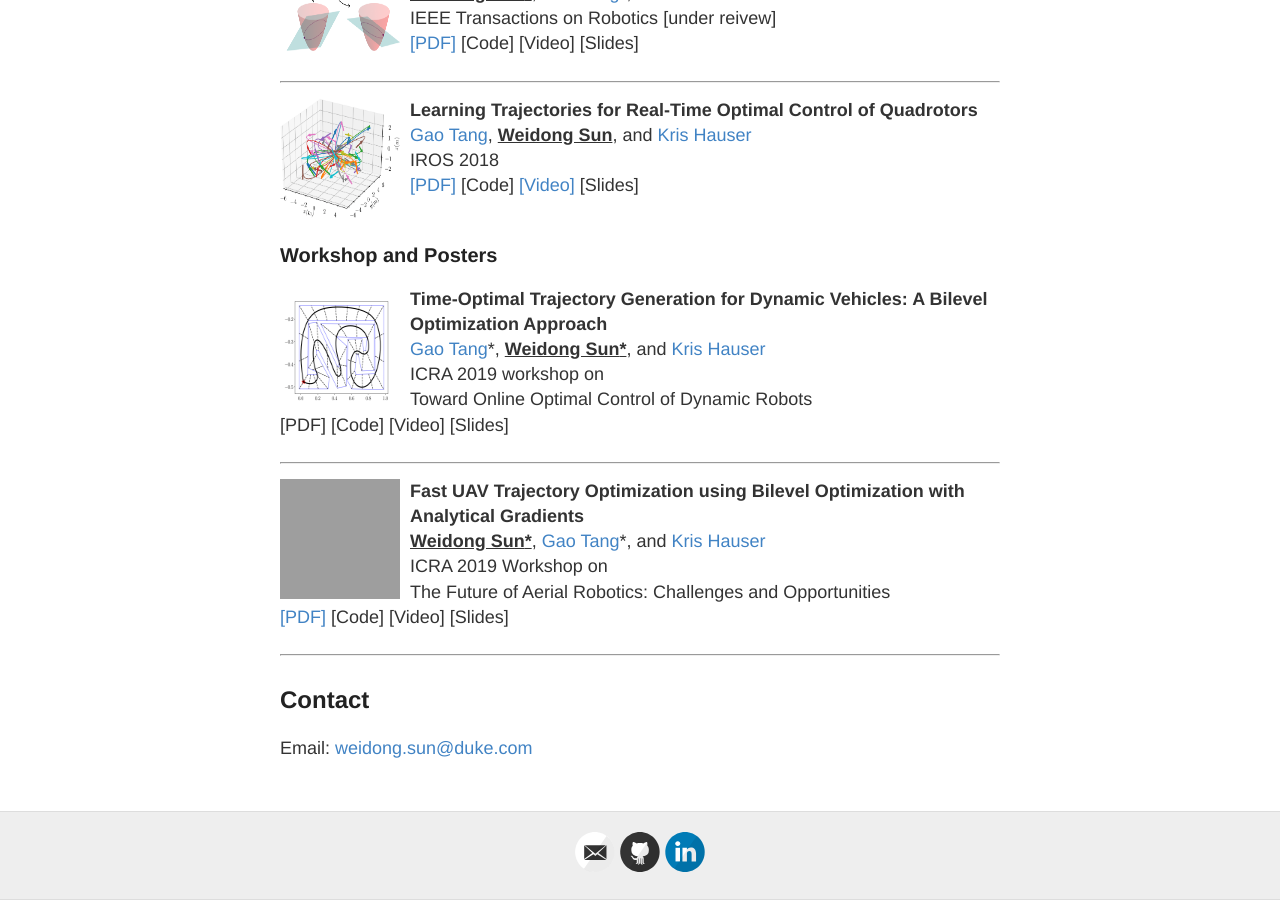
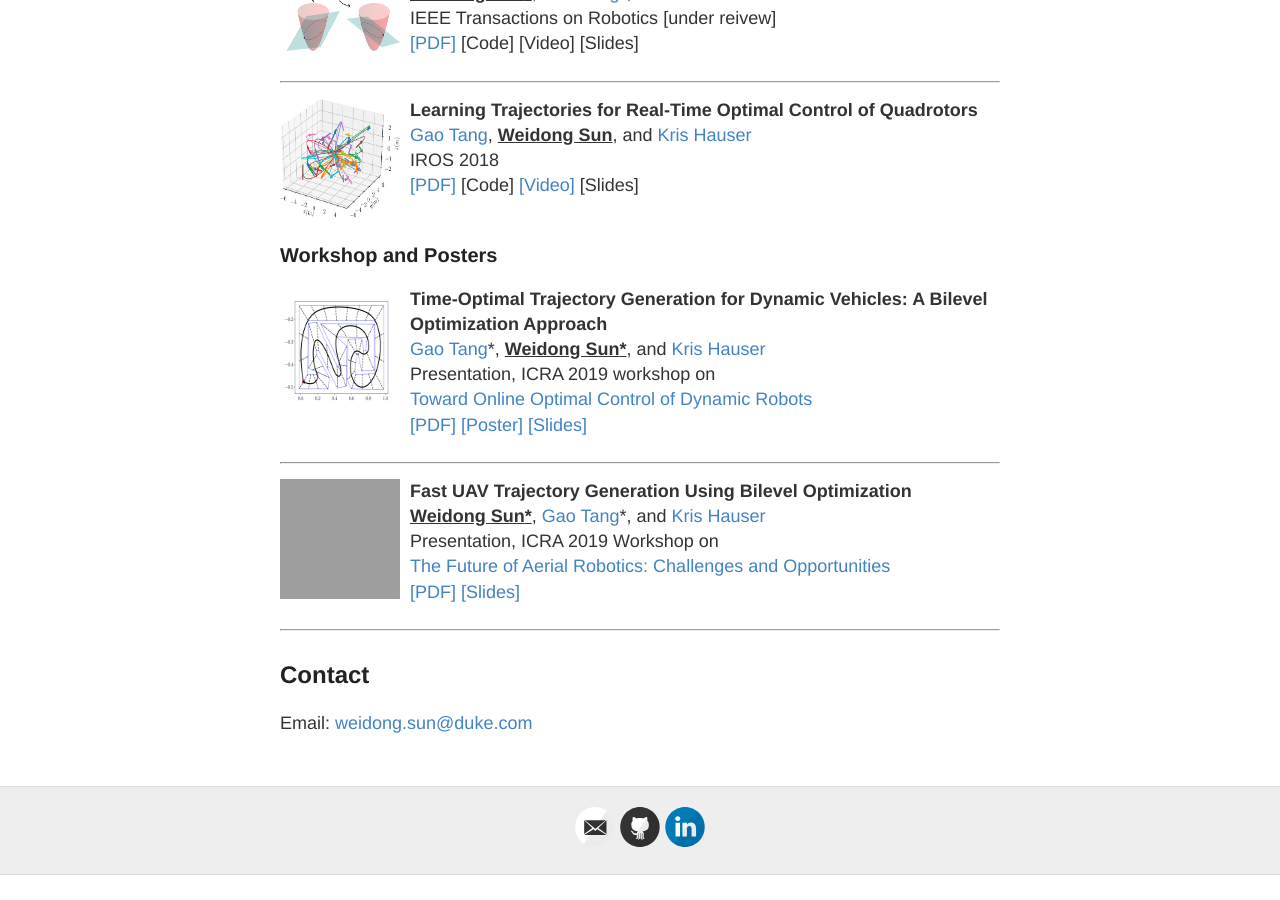
Before and after one commit to OxDuke/oxduke.github.io, a Jekyll site: the page built from index.md, in a window 1280 px wide and 900 px high, scrolled down 827 px. Built offline with Jekyll 4.4.1, drawn with Linux system fonts in a browser that asks for light colours; after the commit the page ends 1702 px from its top, so only the background shows below that; grey boxes are pictures that could not be loaded.

Commit message:
clear up workshop papers

```diff
--- a/index.md
+++ b/index.md
@@ -58,27 +58,26 @@ Email: [weidong.sun@duke.com](mailto:weidong.sun@duke.edu)
 <div style="clear:both;"></div>
 
 ### Workshop and Posters
-<img align="left" src="{{ site.baseurl }}/images/iros19.png" style="float:left;height:120px;width:120px;margin-right: 10px">
+<img align="left" src="{{ site.baseurl }}/images/iros19.png" style="float:left;height:120px;width:120px;margin-right:10px;margin-bottom:10px">
  **Time-Optimal Trajectory Generation for Dynamic Vehicles: A Bilevel Optimization Approach**
  [Gao Tang](https://scholar.google.com/citations?user=sn6qxpQAAAAJ)<sup>*</sup>, **<u> Weidong Sun<sup>*</sup></u>**, and [Kris Hauser](https://ece.duke.edu/faculty/kristoffer-hauser)
- ICRA 2019 workshop on
- Toward Online Optimal Control of Dynamic Robots
- [PDF]
- [Code]
- [Video]
- [Slides]
+ Presentation, ICRA 2019 workshop on
+ [Toward Online Optimal Control of Dynamic Robots](http://www.rsl.ethz.ch/scientific-events/workshops/ICRA-2019/online-optimal-control.html)
+ [[PDF]]({{ site.baseurl }}/publications/ICRA2019_WS2_paper.pdf)
+ [[Poster]]({{ site.baseurl }}/publications/ICRA2019_WS2_poster.pdf)
+ [[Slides]]({{ site.baseurl }}/publications/ICRA2019_WS2_slides.pdf)
+ <!--[[Powerpoint]]({{ site.baseurl }}/publications/2019_ICRA_WS2_slides.pptx)-->
 <div style="clear:both;"></div>
 ---
 
 <img align="left" src="{{ site.baseurl }}/images/icra19-ws1.png" style="float:left;height:120px;width:120px;margin-right: 10px">
- **Fast UAV Trajectory Optimization using Bilevel Optimization with Analytical Gradients**
+ **Fast UAV Trajectory Generation Using Bilevel Optimization**
  **<u> Weidong Sun<sup>*</sup></u>**, [Gao Tang](https://scholar.google.com/citations?user=sn6qxpQAAAAJ)<sup>*</sup>, and [Kris Hauser](https://ece.duke.edu/faculty/kristoffer-hauser)
- ICRA 2019 Workshop on
- The Future of Aerial Robotics: Challenges and Opportunities
- [[PDF]](https://arxiv.org/pdf/1811.10753.pdf)
- [Code]
- [Video]
- [Slides]
+ Presentation, ICRA 2019 Workshop on
+ [The Future of Aerial Robotics: Challenges and Opportunities](https://www.aerial-robotics-workshop.com/)
+ [[PDF]]({{ site.baseurl }}/publications/ICRA2019_WS1_paper.pdf)
+ [[Slides]]({{ site.baseurl }}/publications/ICRA2019_WS1_slides.pdf)
+ <!--[[Powerpoint]]({{ site.baseurl }}/publications/2019_ICRA_WS1_slides.pptx)-->
 <div style="clear:both;"></div>
 ---
 
```
Also changed, not shown: 5 other files.
